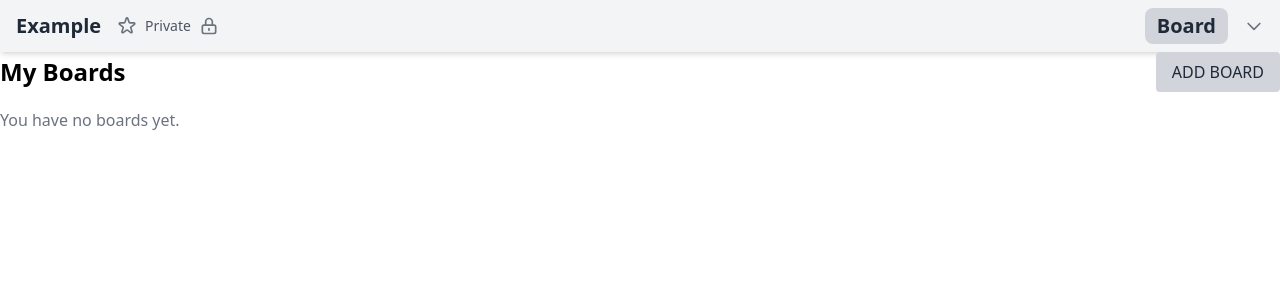
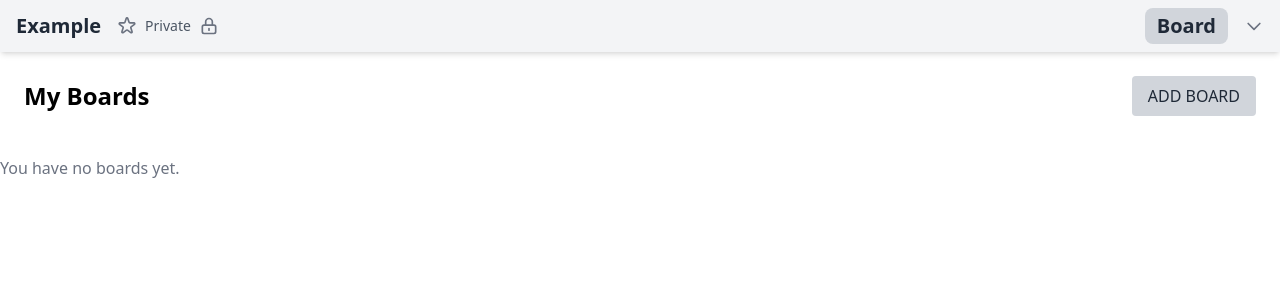
Before and after one commit to taiwo2/Tracker, a Nuxt app: page / in a window 1280 px wide. Shown: the top 300 px of the page. Built offline with nearby package versions, Linux system fonts and the light colour scheme.

Commit message:
Fix design

```diff
--- a/pages/index.vue
+++ b/pages/index.vue
@@ -70,7 +70,7 @@
     </div>
 
     <!-- Main Content -->
-    <div class="flex items-center justify-between mb-4">
+    <div class="flex items-center justify-between mb-4 p-6">
       <h1 class="text-2xl font-bold">My Boards</h1>
       <button @click="addBoard" class="bg-gray-300 text-gray-800 px-4 py-2 rounded">
         ADD BOARD
```
Also changed, not shown: 1 other file (tests, documents, lock files or other folders).
